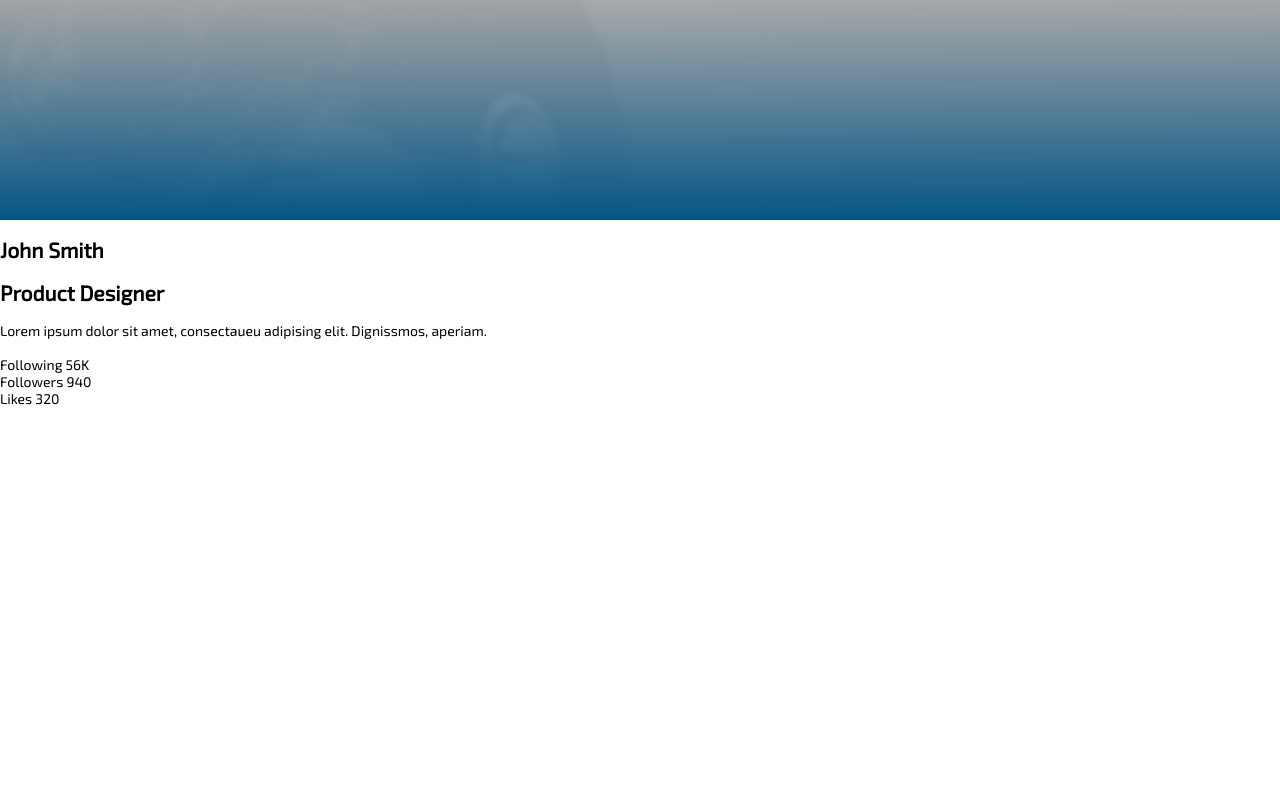
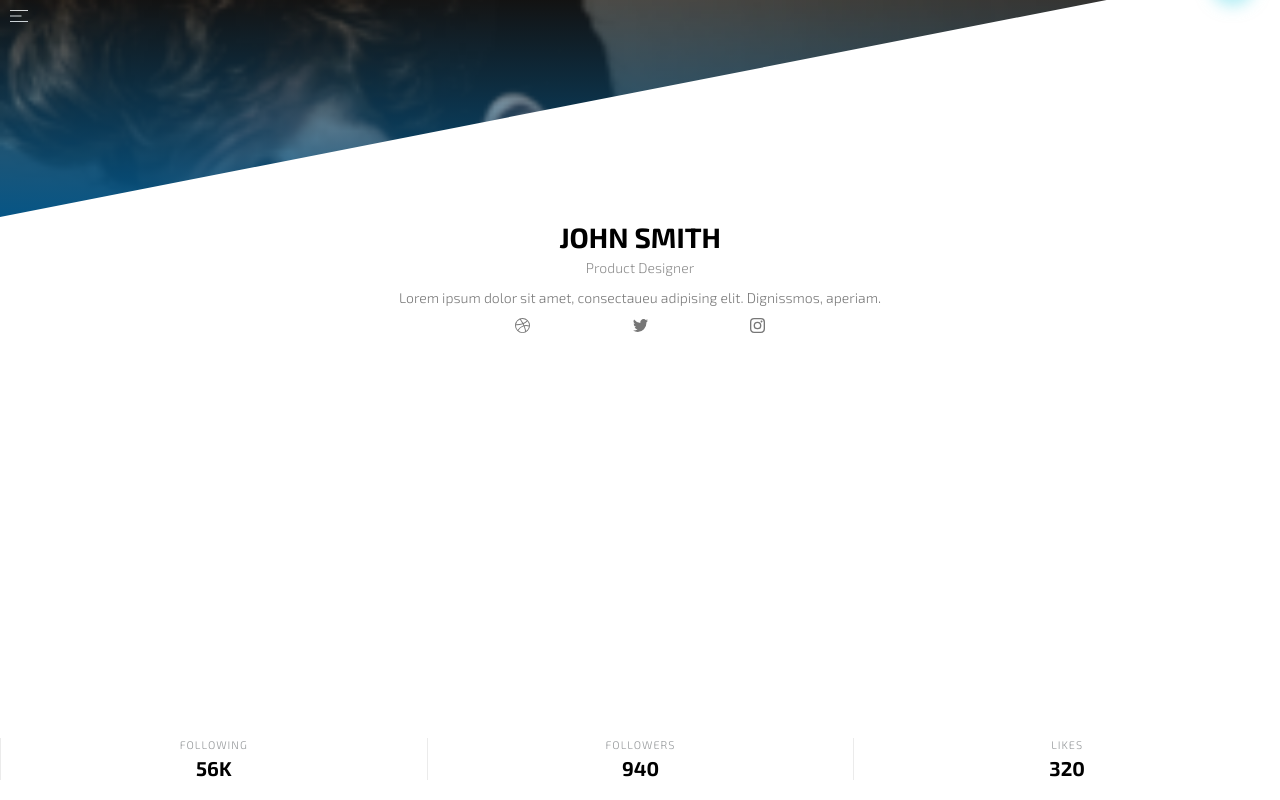
Before and after one commit to dyhpoon/test1, a plain HTML site: page profileCard/index.html in a window 1280 px wide. Drawn offline with Linux system fonts and the light colour scheme.

Commit message:
add profileCard

```diff
--- a/css/main.sass
+++ /dev/null
@@ -1,35 +0,0 @@
-body
-    padding: 0
-    margin: 0
-    font-size: 14px
-    font-family: "Exo 2", sans-serif
-
-.card-header
-    position: relative
-    height: 220px
-    background-image: url('../images/profile-picture.png')
-    background-size: cover
-    background-position: top
-    &:after
-        content: ''
-        position: absolute
-        width: 100%
-        height: 100%
-        background: linear-gradient(to top, rgb(5, 85, 134), rgba(181, 181, 181, 0.9))
-
-    .card-header-bar
-        position: absolute
-        top: 0
-        width: 100%
-
-.sr-only
-    position: absolute
-    width: 1px
-    height: 1px
-    clip: rect(0,0,0,0)
-    border: none
-    overflow: hidden
-
-.btn-message
-    display: inline-block
-    background: url(../images/message.svg)
--- /dev/null
+++ b/profileCard/css/main.sass
@@ -0,0 +1,139 @@
+body
+    padding: 0
+    margin: 0
+    font-size: 14px
+    font-family: "Exo 2", sans-serif
+
+.card-header
+    position: relative
+    height: 220px
+    background-image: url('../images/profile-picture.png')
+    background-size: cover
+    background-position: top
+    &:after
+        content: ''
+        position: absolute
+        width: 100%
+        height: 100%
+        background: linear-gradient(to top, rgb(5, 85, 134), rgba(181, 181, 181, 0.1))
+
+    .card-header-bar
+        position: absolute
+        top: 0
+        width: 100%
+
+        .btn-message
+            display: inline-block
+            background: url('../images/message.svg') no-repeat
+            width: 19.37px
+            height: 16.99px
+            margin-right: 10px
+            margin-top: 10px
+            float: right
+
+        .btn-menu
+            display: inline-block
+            background: url('../images/menu.svg') no-repeat
+            width: 19px
+            height: 12.16px
+            margin-left: 10px
+            margin-top: 10px
+            float: left
+
+    .card-header-slanted-edge
+        position: absolute
+        bottom: -5px
+        right: 0
+        left: 0
+        width: 100%
+        z-index: 1
+
+        .btn-follow
+            position: absolute
+            top: -15px
+            right: 25px
+            width: 45px
+            height: 45px
+            background: linear-gradient(to left, #2D77C1, #68FAC2)
+            border-radius: 100%
+            box-shadow: 0 10px 15px rgba(110, 221, 235, 0.53)
+
+            &:after
+                content: ''
+                position: absolute
+                width: 17px
+                height: 17px
+                left: 50%
+                top: 50%
+                transform: translate(-50%, -50%)
+                background: url('../images/add.svg') no-repeat
+
+.card-body
+    text-align: center
+    padding: 0 15px
+
+    .name
+        font-size: 28px
+        font-weight: 700px
+        text-transform: uppercase
+        margin: 0 auto
+
+    .job-title
+        font-size: 14px
+        font-weight: 300
+        margin-top: 5px
+        color: #919191
+
+    .bio
+        font-size: 14px
+        color: #7b7b7b
+        font-weight: 300
+        margin: 10px auto
+        line-height: 20px
+
+    .social-accounts
+        margin: 0 auto
+        display: flex
+        width: 20%
+        justify-content: space-between
+
+        img
+            width: 15px
+
+.card-footer
+    position: fixed
+    width: 100%
+    bottom: 20px
+
+    .stat
+        box-sizing: border-box
+        width: calc(100% / 3)
+        float: left
+        text-align: center
+        border-left: 1px solid #ebebeb
+
+        .label
+            display: block
+            text-transform: uppercase
+            font-weight: 300
+            font-size: 11px
+            letter-spacing: 1px
+            color: #95989a
+
+        .value
+            display: block
+            font-weight: 700
+            font-size: 20px
+            margin-top: 5px
+
+.sr-only
+    position: absolute
+    width: 1px
+    height: 1px
+    clip: rect(0,0,0,0)
+    border: none
+    overflow: hidden
+
+svg
+    .polygon
+        fill: #fff
--- a/index.html
+++ b/profileCard/index.html
@@ -6,7 +6,7 @@
     <meta name="viewport" content="width=device-width, initial-scale=1.0, maximum-scale=1">
     <meta http-equiv="X-UA-Compatible" content="ie=edge">
     <title>Profile Card</title>
-    <link href="https://fonts.googleapis.com/css?family=Exo+2" rel="stylesheet">
+    <link href="https://fonts.googleapis.com/css?family=Exo+2:300,400,700" rel="stylesheet">
     <link rel="stylesheet" href="./css/main.css">
 </head>
 
@@ -14,12 +14,21 @@
     <div class="card">
         <div class="card-header">
             <div class="card-header-bar">
-                <a href="#" class="btn-message"><span class="sr-only">Message</span></a>
-                <a href="#" class="btn-menu"><span class="sr-only">Menu</span></a>
+                <a href="#" class="btn-message">
+                    <span class="sr-only">Message</span>
+                </a>
+                <a href="#" class="btn-menu">
+                    <span class="sr-only">Menu</span>
+                </a>
             </div>
 
             <div class="card-header-slanted-edge">
-                <a href="#" class="btn-follow"></a><span class="sr-only">Follow</span>
+                <svg xmlns="http://www.w3.org/2000/svg" viewBox="0 0 1000 200">
+                    <path class="polygon" d="M-20,200,1000,0V200Z" />
+                </svg>
+                <a href="#" class="btn-follow">
+                    <span class="sr-only">Follow</span>
+                </a>
             </div>
         </div>
 
@@ -29,9 +38,9 @@
             <h2 class="job-title">Product Designer</h2>
             <div class="bio">Lorem ipsum dolor sit amet, consectaueu adipising elit. Dignissmos, aperiam.</div>
             <div class="social-accounts">
-                <a href="#"><img src="#" alt=""><span class="sr-only">Dribble</span></a>
-                <a href="#"><img src="#" alt=""><span class="sr-only">Twitter</span></a>
-                <a href="#"><img src="#" alt=""><span class="sr-only">Instagram</span></a>
+                <a href="#"><img src="./images/dribble.svg" alt="" /><span class="sr-only">Dribble</span></a>
+                <a href="#"><img src="./images/twitter.svg" alt="" /><span class="sr-only">Twitter</span></a>
+                <a href="#"><img src="./images/instagram.svg" alt="" /><span class="sr-only">Instagram</span></a>
             </div>
         </div>
 
```
Also changed, not shown: css/main.css (deleted), profileCard/css/main.css (added), profileCard/images/add.svg (renamed from images/add.svg), profileCard/images/dribble.svg (renamed from images/dribbble.svg), profileCard/images/instagram.svg (renamed from images/instagram.svg), profileCard/images/menu.svg (renamed from images/menu.svg), profileCard/images/message.svg (renamed from images/message.svg), profileCard/images/profile-picture.png (renamed from images/profile-picture.png), profileCard/images/twitter.svg (renamed from images/twitter.svg), 2 other files.
